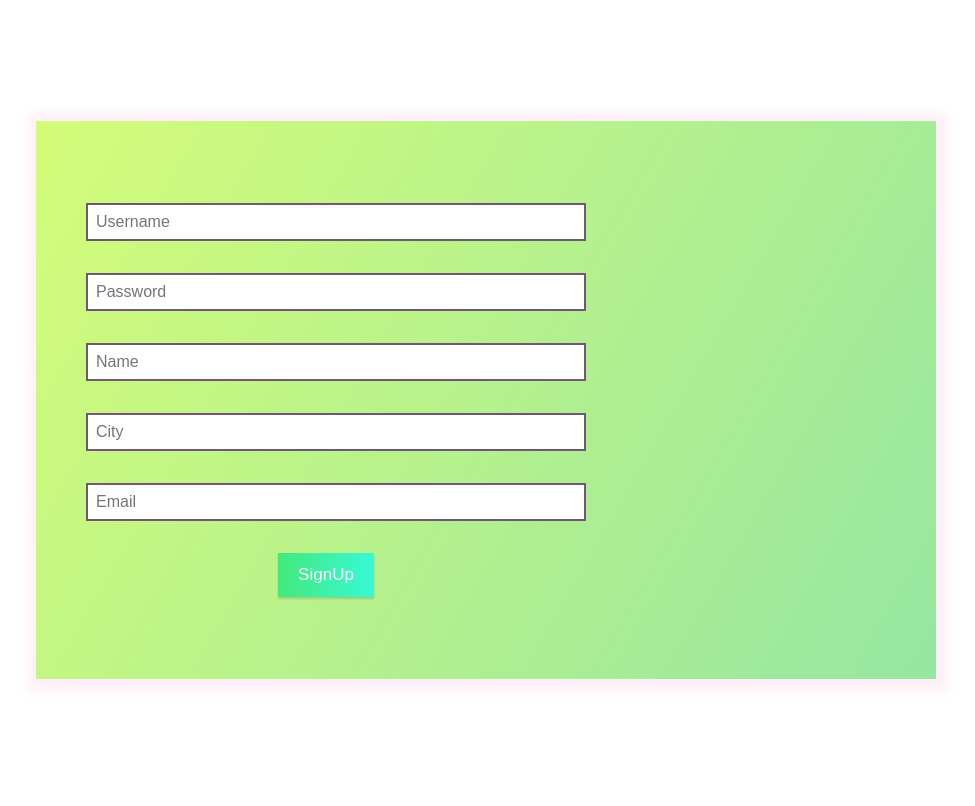
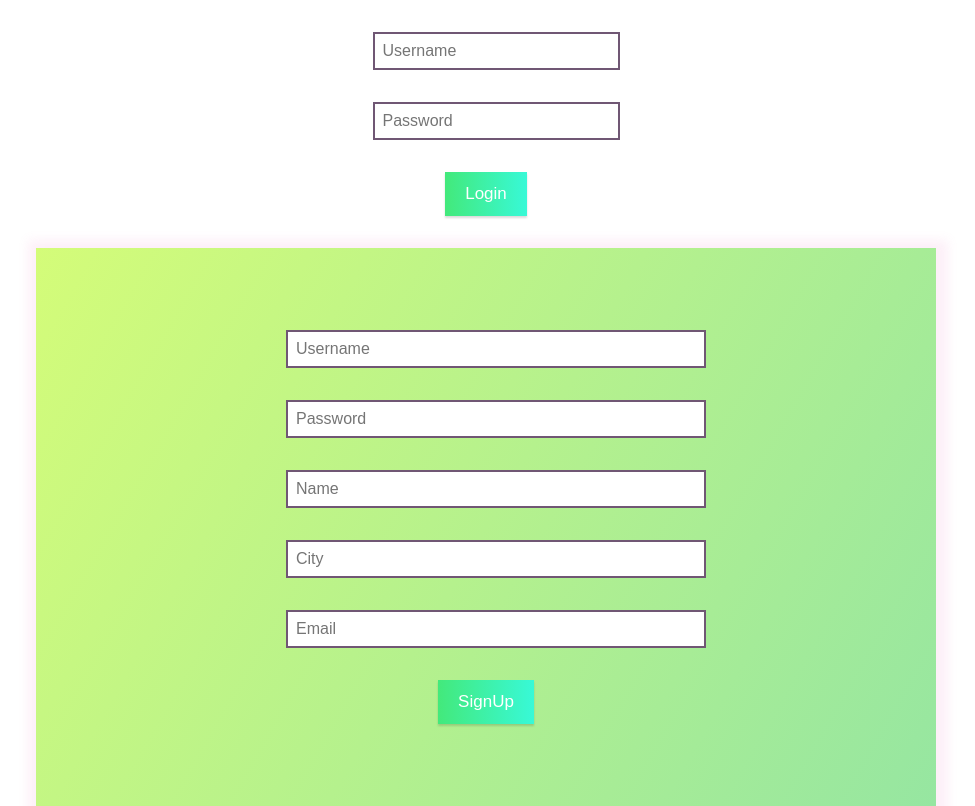
Before and after one commit to BW-Restaurant-Passport-3/Front-End, a React (Create React App) app in the folder restaurant-passport/: page / in a window 1280 px wide. Shown: the whole page, without its empty margins (64-1039 px from the left). Built offline with nearby package versions, Linux system fonts and the light colour scheme.

Commit message:
Created login form

```diff
--- a/restaurant-passport/src/App.js
+++ b/restaurant-passport/src/App.js
@@ -1,11 +1,13 @@
 import React from 'react';
 import './App.css';
 import FormikSignInForm from './components/SignupForm'
+import FormikLoginForm from './components/Login'
 
 function App() {
   return (
     <div className="App">
       <header className="App-header">
+         <FormikLoginForm/>
          <FormikSignInForm/>
       </header>
     </div>
--- a/restaurant-passport/src/components/Login.js
+++ b/restaurant-passport/src/components/Login.js
@@ -0,0 +1,55 @@
+import React, { useState, useEffect } from 'react';
+import { withFormik, Form, Field } from 'formik';
+import * as Yup from 'yup';
+import axios from 'axios';
+import { stat } from 'fs';
+
+function Login({ values, errors, touched, status}){
+    const [member, setMember] = useState([]);
+
+    useEffect(()=>{
+        status && setMember(member =>[...member, status]);
+    }, [status]);
+
+    return(
+        <div className="login-form">
+            <Form>
+                <Field type= "text" name ="username" placeholder ="Username" />
+                {touched.username && errors.username && <p>{errors.username}</p>}
+
+                <Field type= "password" name ="password" placeholder ="Password" />
+                {touched.password && errors.password && <p>{errors.password}</p>}
+                <button type="submit"> Login </button>
+            </Form>
+        </div>
+    );
+}
+    const FormikLoginForm =withFormik({
+        mapPropsToValues(props){
+            return{
+                username: props.username || "",
+                password: props.password || ""
+            }
+        },
+
+        validationSchema: Yup.object().shape({
+            username: Yup.string()
+                .required("Username is required"),
+            password: Yup.string()
+                .required("Password is required")
+        }),
+
+        handleSubmit(values, { resetForm, setStatus}){
+            axios.post("https://reqres.in/api/users", values)
+            .then(response =>{
+                console.log("Login Response", response);
+                resetForm();
+                setStatus(response.data);
+            })
+            .catch(error =>{
+                console.log(error);
+            })
+        }
+
+    })(Login);
+ export default FormikLoginForm;
--- a/restaurant-passport/src/components/SignupForm.js
+++ b/restaurant-passport/src/components/SignupForm.js
@@ -1,9 +1,9 @@
 import React, { useState, useEffect } from 'react';
-import { withFormik, Form, Field } from "formik";
-import * as Yup from "yup";
-import axios from "axios";
+import { withFormik, Form, Field } from 'formik';
+import * as Yup from 'yup';
+import axios from 'axios';
 
-function SignIn ({ values, errors, touched,  status }){
+function SignUp ({ values, errors, touched,  status }){
     const [users, setUsers] = useState([]);
 
     useEffect(() => {
@@ -81,6 +81,6 @@ const FormikSignInForm = withFormik({
                 });
             }
         }
-    )(SignIn);
+    )(SignUp);
 
 export default FormikSignInForm;
--- a/restaurant-passport/src/index.css
+++ b/restaurant-passport/src/index.css
@@ -43,8 +43,8 @@ p{
   box-shadow: 2px 2px 10px 10px rgba(232, 103, 182, 0.1);
 }
 .div1 {
-  width: 60%;
-  margin-right: 35px;
+  margin: 0 auto;
+  width: 50%;
 }
 
 .error {
```
